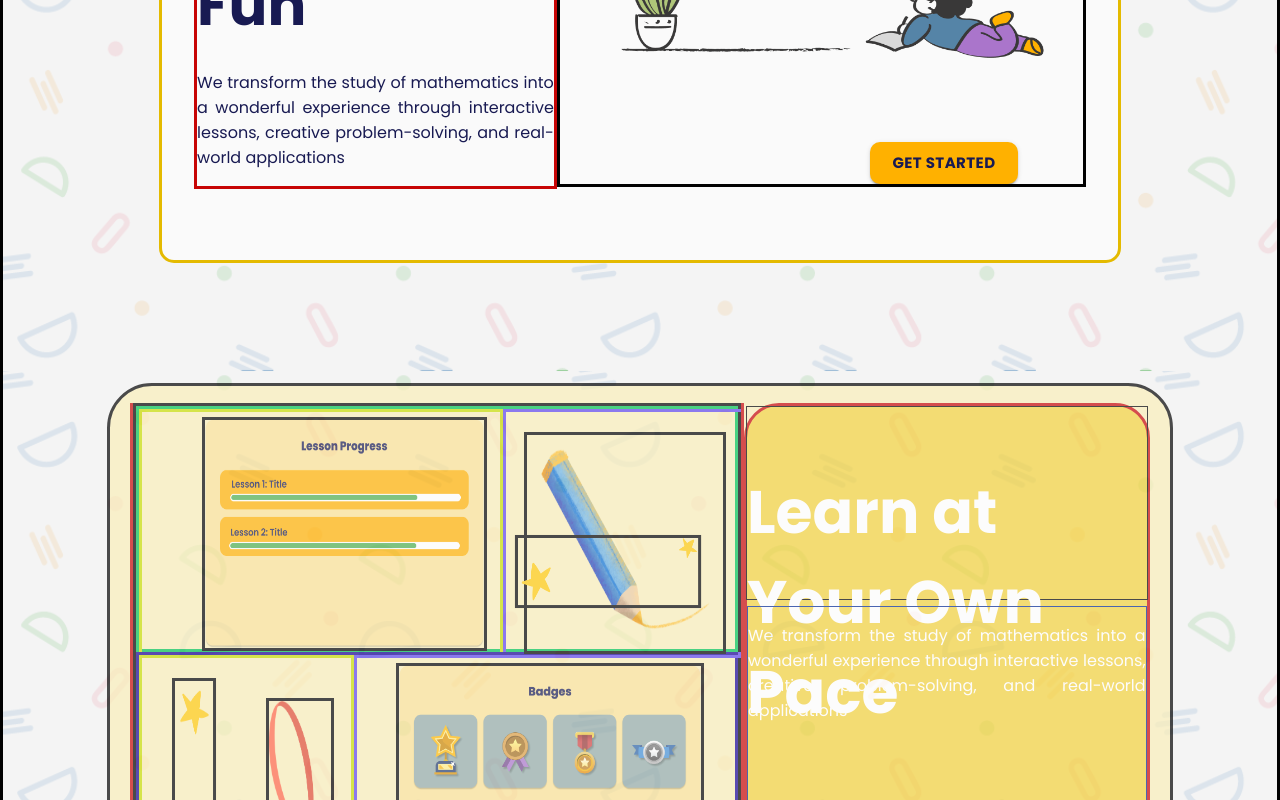
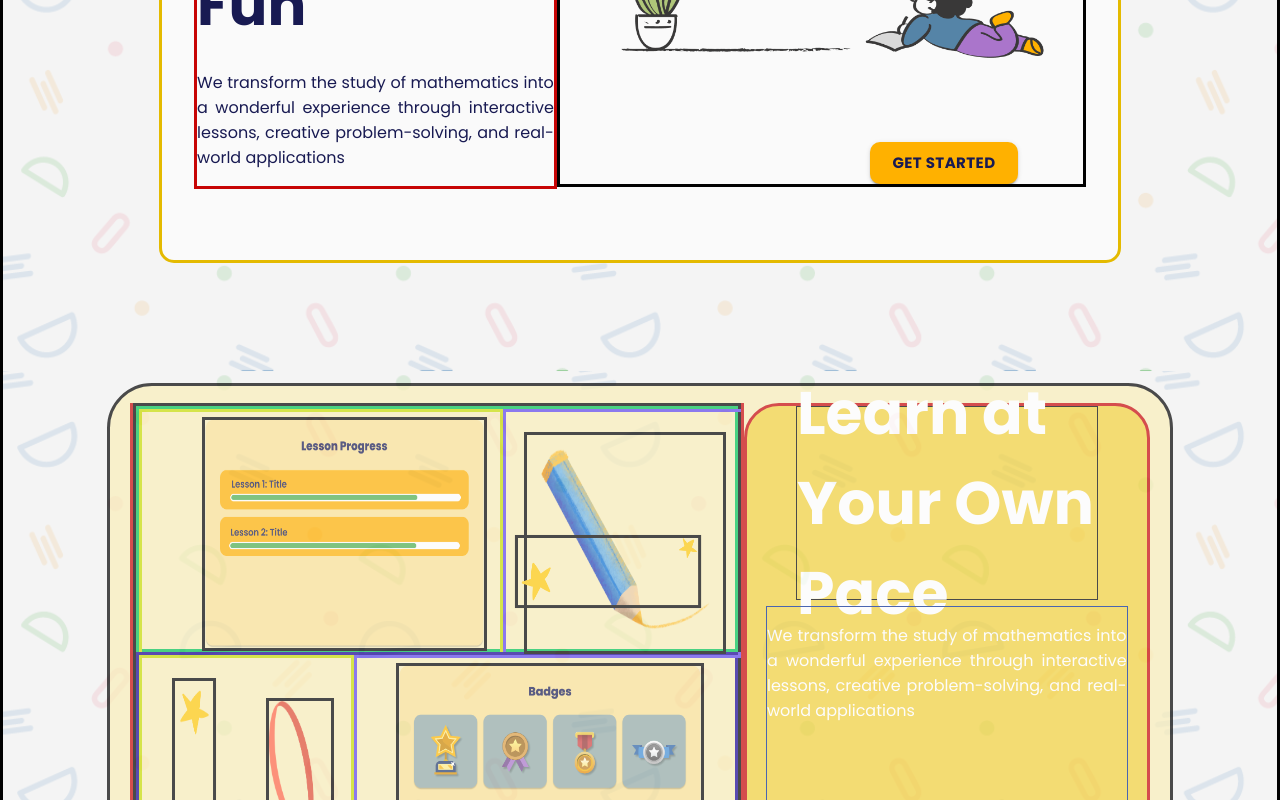
Before and after one commit to 8maaan/MathMinds, a React (Create React App) app in the folder client/: page / in a window 1280 px wide. Shown: the part 432-1232 px from the top of the page. Built offline with nearby package versions, Linux system fonts and the light colour scheme; no server answers.

Commit message:
updated the text and desc width

```diff
--- a/client/src/PagesCSS/LandingPage.css
+++ b/client/src/PagesCSS/LandingPage.css
@@ -78,7 +78,8 @@
   display: flex;
   flex-direction: column;
   align-items: left;
-  width: 100%;
+  justify-content: center;
+  width: 75%;
   border: solid black 1px;
   height: 40%;
   font-size:60px;
@@ -94,6 +95,7 @@
   text-align: justify;
   margin-top: 1.5%;
   height: 60%;
+  width: 90%;
   word-break: break-word;
   overflow-wrap: break-word;
   animation: fadeinup 1.2s ease-out;
```
